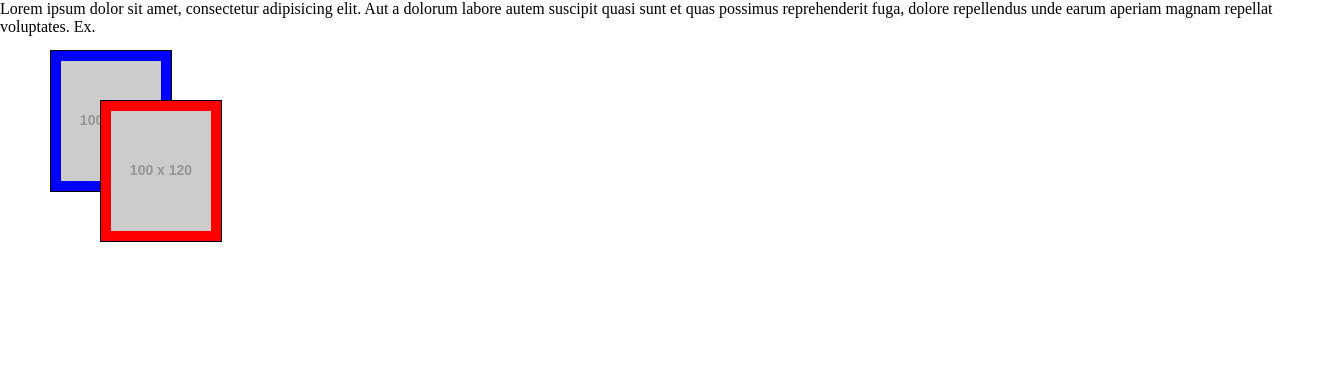
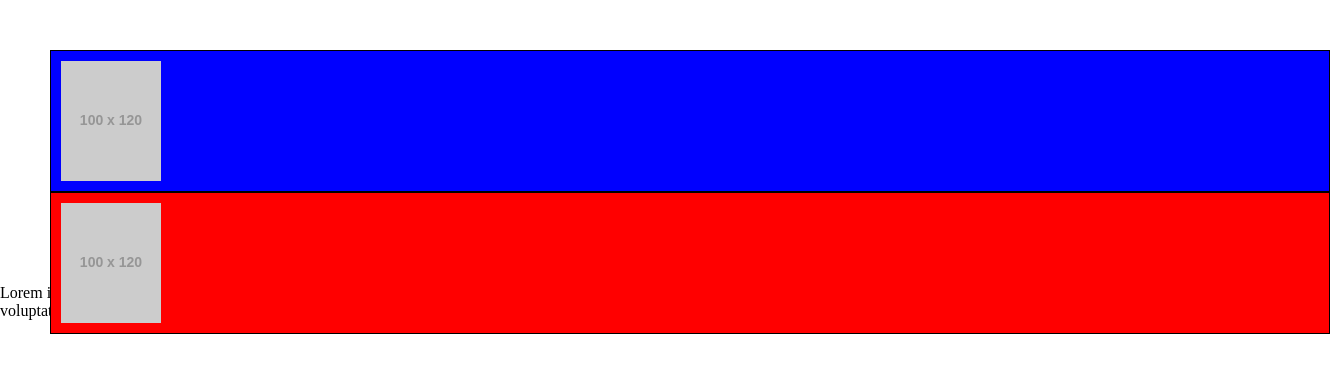
Before and after one commit to gohdg/rockseasyweb, a plain HTML site: page index.html in a window 1280 px wide. Shown: the whole page, 1330 px wide, since content can reach past the window. Drawn offline with Linux system fonts and the light colour scheme; placeholder pictures from the web are drawn by us.

Commit message:
position relative

```diff
--- a/index.html
+++ b/index.html
@@ -16,21 +16,20 @@
 
       .box {
         border: 1px solid;
-        position: absolute;
+        padding: 10px;
+        position: relative;
       }
 
       .a {
+        background: blue;
         left: 50px;
         top: 50px;
-        padding: 10px;
-        background: blue;
       }
 
       .b {
-        left: 100px;
-        top: 100px;
-        padding: 10px;
         background: red;
+        left: 50px;
+        top: 50px;
       }
     </style>
   </head>
```
